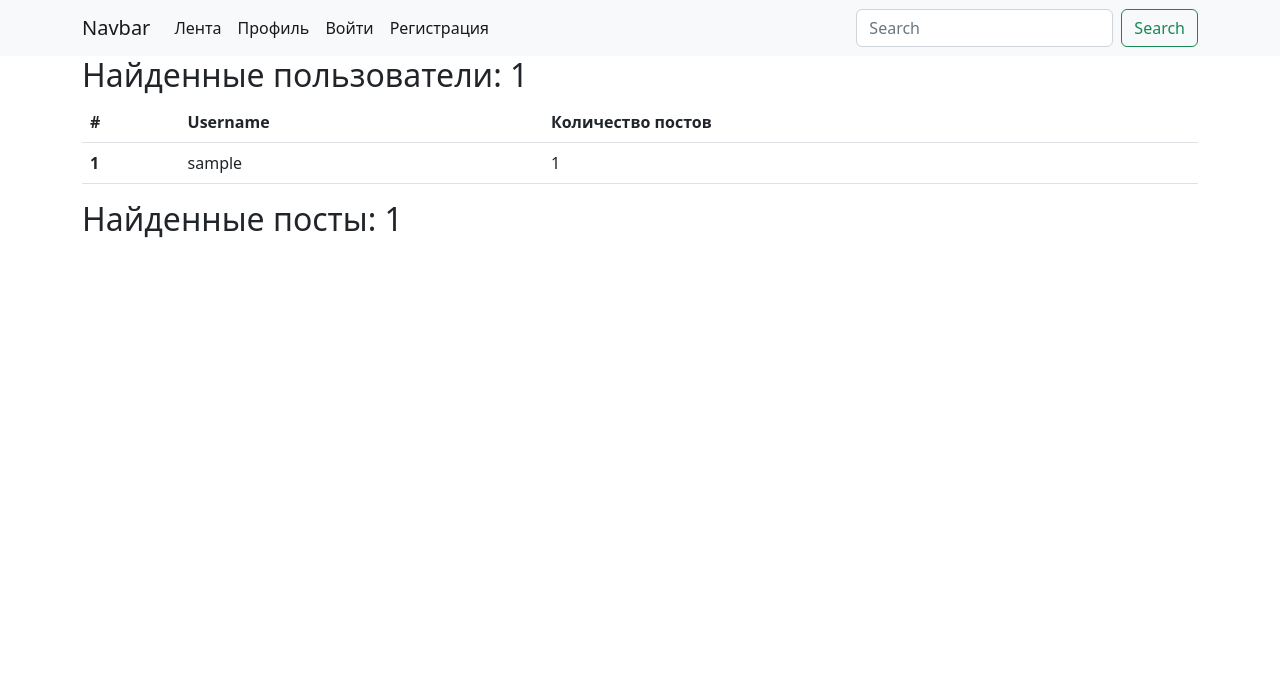
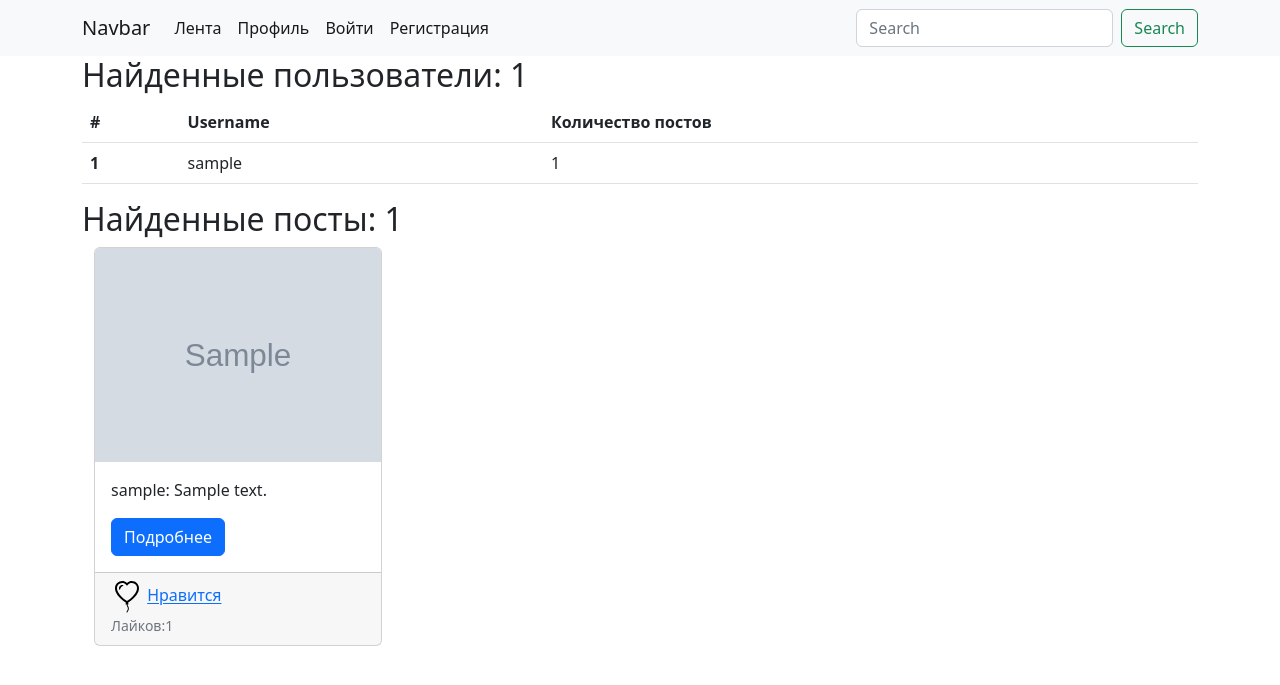
Before and after one commit to montego6/social, a Django app: template main/templates/search.html in a window 1280 px wide. Shown: the top 685 px of the page. Run offline with Django 4.2, Linux system fonts and the light colour scheme; the template is opened without the code that fills it: values that come from a table or form of the project are taken from there, others are empty; tables that the repository leaves empty hold one stand-in row (values such as "Sample post"); grey boxes marked "Sample" are stand-in pictures.

Commit message:
Added search post function

```diff
--- a/main/templates/card-post.html
+++ b/main/templates/card-post.html
@@ -2,7 +2,7 @@
 <div class="card h-100" style="width: 18rem;">
   <img src="{{ post.image.url }}" class="card-img-top" alt="...">
   <div class="card-body">
-    <p class="card-text">{{ post.text|truncatechars:100 }}</p>
+    <p class="card-text">{{ post.owner.username }}: {{ post.text|truncatechars:100 }}</p>
     <a href="{% url 'post detail' post.id %}" class="btn btn-primary">Подробнее</a>
     </div>
     <div class="card-footer">
--- a/main/templates/search.html
+++ b/main/templates/search.html
@@ -7,6 +7,7 @@
 
 {% block content %}
 <h2>Найденные пользователи: {{ users.count }}</h2>
+{% if users %}
 <table class="table">
     <thead>
     <tr>
@@ -25,5 +26,15 @@
 {% endfor %}
 </tbody>
 </table>
+{% endif %}
 <h2>Найденные посты: {{ posts.count }}</h2>
+<div class="container">
+    <div class="row row-cols-1 row-cols-md-4 g-4">
+{% for post in posts %}
+         <div class="col">
+    {% include "card-post.html" %}
+        </div>
+    {% endfor %}
+     </div>
+</div>
 {% endblock %}
```
